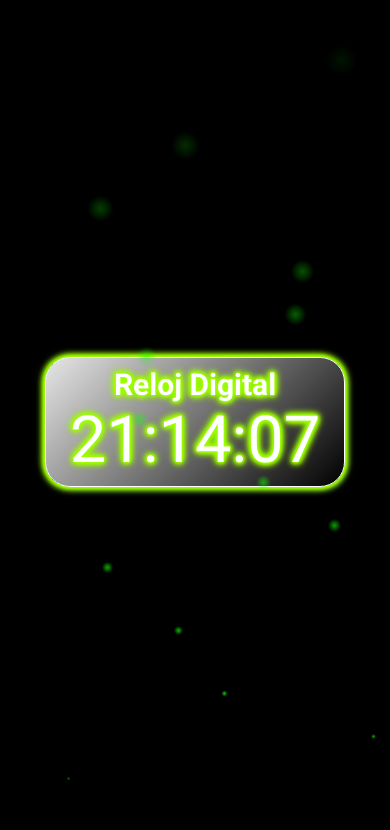
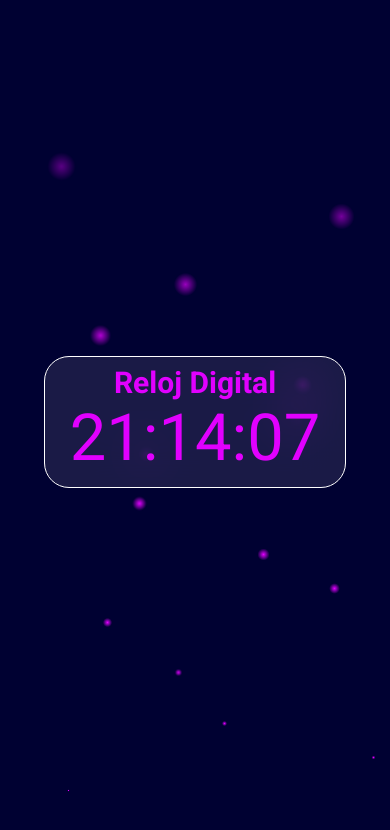
Before and after one commit to GastlyVirus/Reloj-Digital, a plain HTML site: page index.html in a window 390 px wide. Drawn offline with Linux system fonts and the light colour scheme.

Commit message:
Delete animation in movil version

```diff
--- a/index.html
+++ b/index.html
@@ -39,10 +39,10 @@
   </div>
   <div class="primerContenedor">
 
-    <button class="relojContainer">
+    <div class="relojContainer">
       <h1>Reloj Digital</h1>
       <div class="horarioActual"></div>
-    </button>
+    </div>
 
   </div>
 
--- a/style.css
+++ b/style.css
@@ -1,8 +1,8 @@
 * {
   margin: 0;
   padding: 0;
-  font-family: "Roboto", sans-serif;
-  background: black;
+  font-family: "Roboto";
+  background: rgb(0, 1, 50);
 }
 
 body {
@@ -18,82 +18,72 @@ body {
 }
 
 .relojContainer {
-  cursor: pointer;
   width: 600px;
   height: 300px;
   border-radius: 25px;
-  background: linear-gradient(135deg, rgba(255, 255, 255, 0.3), rgba(255, 255, 255, 0));
+  -webkit-user-select: none;
+  -moz-user-select: none;
+  -ms-user-select: none;
+  user-select: none;
+  background: rgba(255, 255, 255, 0.1);
+  backdrop-filter: blur(25px);
   border: 1px solid #ffffff;
-  animation: borderanimation 3s ease-in-out infinite alternate;
+  animation: borderanimation 2.5s ease-in-out infinite alternate;
 }
 
 .relojContainer h1 {
-  color: white;
+  color: #e100ff;
   text-align: center;
   border-radius: 25px;
   font-size: 60px;
   margin-top: 20px;
   background: none;
-  animation: relojContainer 3s ease-in-out infinite alternate;
-}
-
-/* .relojContainer:hover {
-  background: linear-gradient(135deg, rgba(255, 255, 255, 0.6), rgba(255, 255, 255, 0));
-  border: none;
-} */
-
-.relojContainer:active {
-  background-color: #9dff00;
-  transform: translateY(4px);
-  border: none;
+  animation: relojContainer 2.5s ease-in-out infinite alternate;
 }
 
 .horarioActual {
-  color: white;
+  color: #e100ff;
   font-size: 150px;
   margin-top: 25px;
   text-align: center;
   border-radius: 25px;
   background: none;
-  animation: relojContainer 3s ease-in-out infinite alternate;
+  animation: relojContainer 2.5s ease-in-out infinite alternate;
 }
 
 @keyframes borderanimation {
   from {
-    box-shadow: 0 0 1px #9dff00, 0 0 2px #9dff00, 0 0 3px #9dff00,
-      0 0 4px #9dff00, 0 0 5px #9dff00, 0 0 6px #9dff00, 0 0 7px #9dff00;
+    box-shadow: 0 0 1px white, 0 0 2px white, 0 0 3px white, 0 0 4px white,
+      0 0 5px white, 0 0 6px white, 0 0 7px white;
   }
   to {
-    box-shadow: 0 0 8px #9dff00, 0 0 10px #9dff00, 0 0 12px #9dff00,
-      0 0 14px #9dff00, 0 0 16px #9dff00, 0 0 18px #9dff00, 0 0 20px #9dff00;
+    box-shadow: 0 0 8px white, 0 0 10px white, 0 0 12px white, 0 0 14px white,
+      0 0 16px white, 0 0 18px white, 0 0 20px white;
   }
 }
 
 @keyframes relojContainer {
   from {
-    text-shadow: 0 0 1px #9dff00, 0 0 3px #9dff00, 0 0 4px #9dff00,
-      0 0 5px #9dff00, 0 0 6px #9dff00, 0 0 7px #9dff00, 0 0 8px #9dff00;
+    text-shadow: 0 0 1px white, 0 0 2px white, 0 0 3px white, 0 0 4px white,
+      0 0 5px white;
   }
   to {
-    text-shadow: 0 0 9px #9dff00, 0 0 10px #9dff00, 0 0 11px #9dff00,
-      0 0 12px #9dff00, 0 0 13px #9dff00, 0 0 14px #9dff00, 0 0 15px #9dff00;
+    text-shadow: 0 0 6px white, 0 0 9px white, 0 0 12px white, 0 0 15px white,
+      0 0 18px white;
   }
 }
-
-
-
 
 /*----------------------------Effect Background----------------------------*/
 .circulosContenedor ul li {
   position: absolute;
-  width: 20px;
-  height: 20px;
+  width: 30px;
+  height: 30px;
   list-style: none;
   opacity: 0;
-  background: radial-gradient(#9dff00, transparent, transparent);
+  background: radial-gradient(#e100ff, transparent, transparent);
   bottom: 0;
   left: 10vw;
-  animation: animacion 3s linear infinite;
+  animation: animacion 5s linear infinite;
 }
 
 .circulosContenedor ul li:nth-child(2) {
@@ -199,7 +189,7 @@ body {
 @keyframes animacion {
   0% {
     transform: scale(0);
-    opacity: 1;
+    opacity: 2;
     bottom: 0;
   }
 
@@ -210,71 +200,48 @@ body {
   }
 }
 
-
-
-
 /*----------------------------Celular----------------------------*/
-@media screen and (max-width: 530px){
-
+@media screen and (max-width: 530px) {
   .relojContainer {
     width: 300px;
     height: 130px;
-    -webkit-user-select: none;
-    -moz-user-select: none;
-    -ms-user-select: none;
-    user-select: none;
-    background: linear-gradient(135deg, rgba(255, 255, 255, 0.9), rgba(255, 255, 255, 0));
+    animation: none;
   }
 
   .relojContainer h1 {
     font-size: 30px;
-    background: none;
-    margin-top: auto;
+    margin-top: 8px;
+    animation: none;
   }
 
   .horarioActual {
     font-size: 65px;
-    background: none;
-    margin: auto;
+    margin-top: 0;
+    animation: none;
   }
   .circulosContenedor ul li {
     width: 5px;
     height: 5px;
-    background: radial-gradient(#15ff00, transparent, transparent);
-    animation: animacion 4s linear infinite;
   }
 }
 
-
-
-
 /*----------------------------Tablets----------------------------*/
-@media screen and (min-width: 531px) and (max-width: 768px){
-
+@media screen and (min-width: 531px) and (max-width: 768px) {
   .relojContainer {
     width: 500px;
     height: 230px;
-    -webkit-user-select: none;
-    -moz-user-select: none;
-    -ms-user-select: none;
-    user-select: none;
-    background: linear-gradient(135deg, rgba(255, 255, 255, 0.6), rgba(255, 255, 255, 0));
   }
 
   .relojContainer h1 {
     font-size: 50px;
-    background: none;
-    margin-top: auto;
   }
 
   .horarioActual {
     font-size: 110px;
-    background: none;
-    margin-bottom: auto;
   }
+
   .circulosContenedor ul li {
     width: 10px;
     height: 10px;
-    animation: animacion 4s linear infinite;
   }
 }
```
